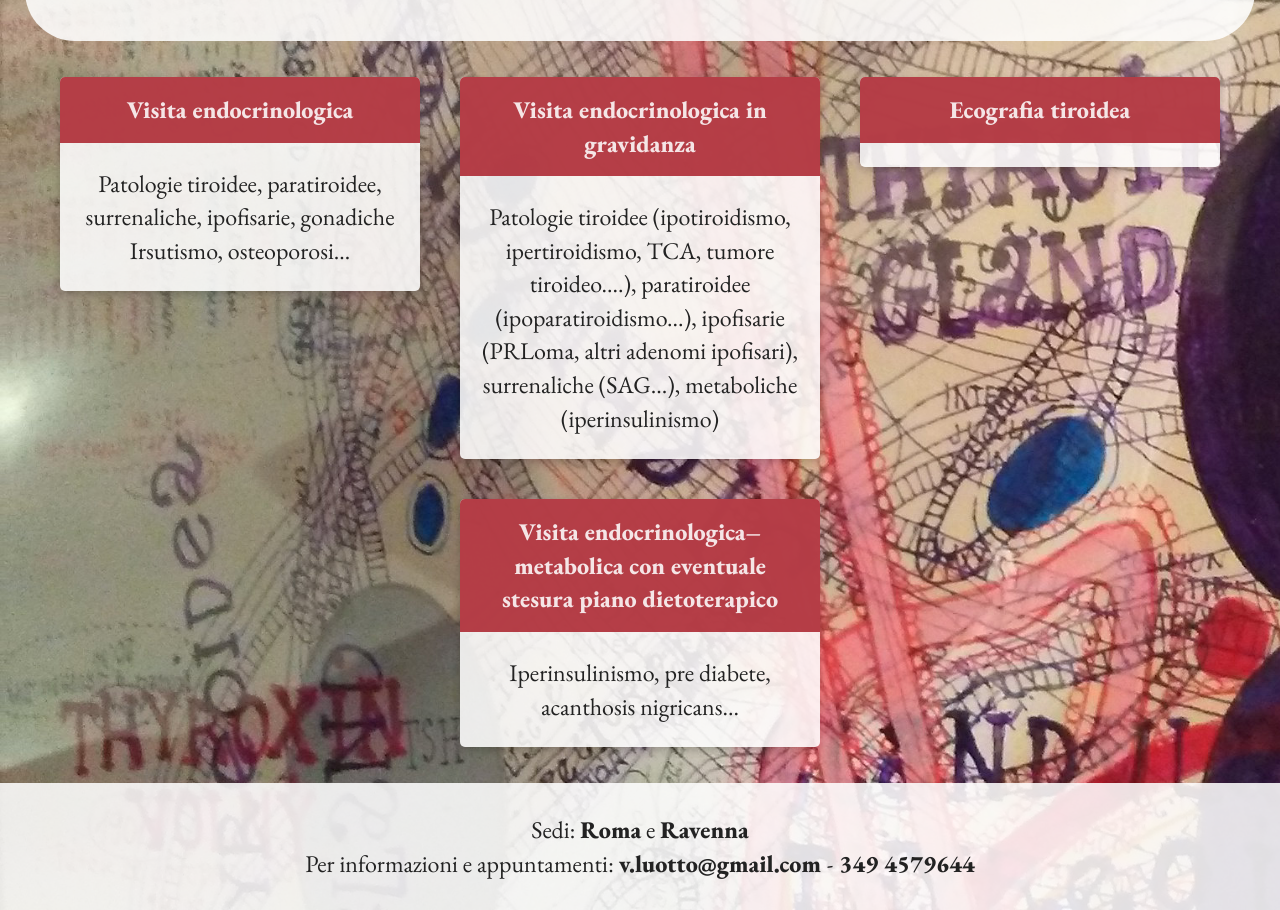
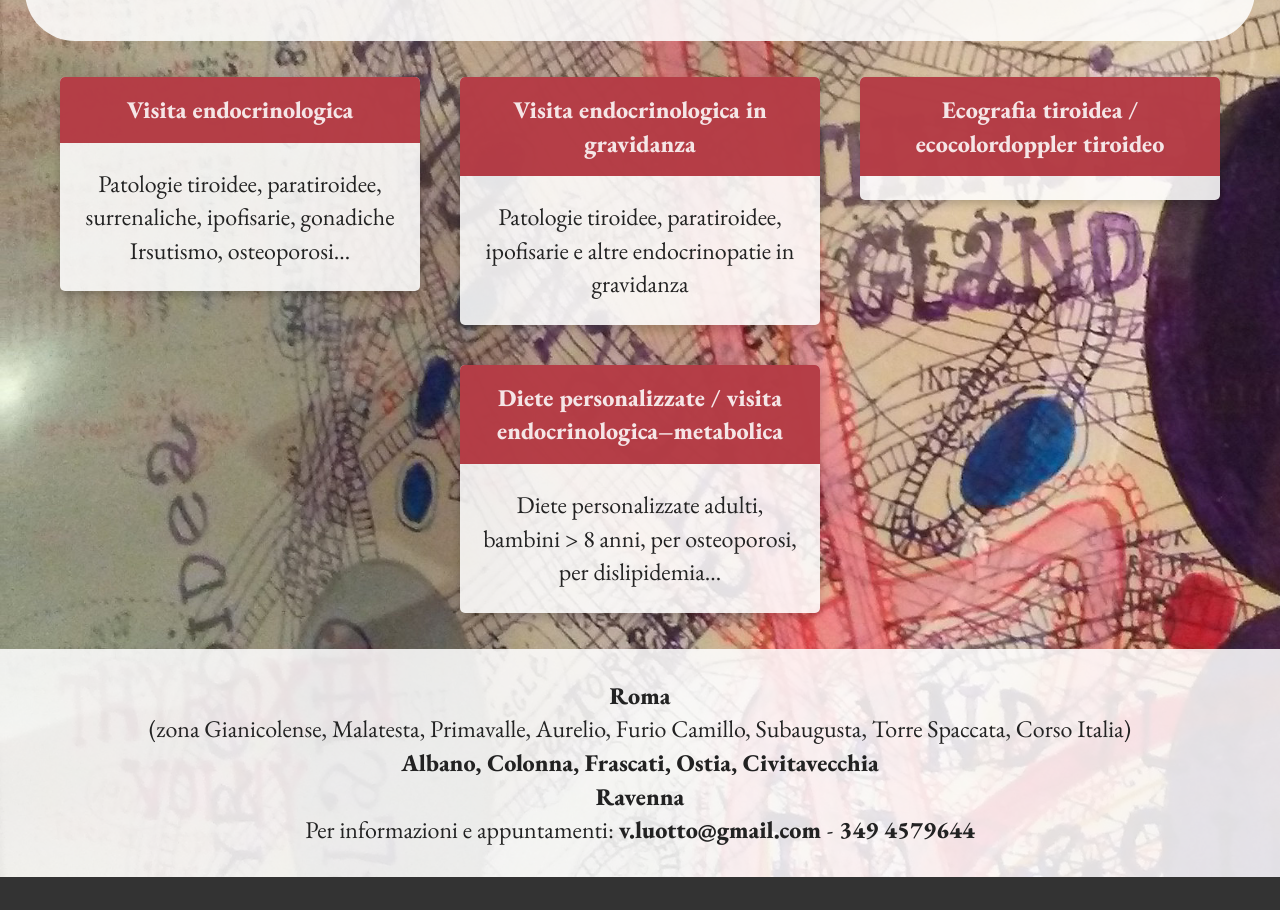
Before and after one commit to symphonybiz/valentinaluotto, a plain HTML site: page index.html in a window 1280 px wide. Shown: the part 298-1208 px from the top of the page. After the commit the page ends 1175 px from the top, so only its background shows below. Drawn offline with nearby package versions, Linux system fonts and the light colour scheme.

Commit message:
Update contents

```diff
--- a/index.html
+++ b/index.html
@@ -38,19 +38,23 @@
       </div>
       <div class="card">
         <div class="cardTitle">Visita endocrinologica in gravidanza</div>
-        <p class="cardContent">Patologie tiroidee (ipotiroidismo, ipertiroidismo, TCA, tumore tiroideo....), paratiroidee (ipoparatiroidismo...), ipofisarie (PRLoma, altri adenomi ipofisari), surrenaliche (SAG...), metaboliche (iperinsulinismo)</p>
+        <p class="cardContent">Patologie tiroidee, paratiroidee, ipofisarie e altre endocrinopatie in gravidanza</p>
       </div>
       <div class="card">
-        <div class="cardTitle">Ecografia tiroidea</div>
+        <div class="cardTitle">Ecografia tiroidea / ecocolordoppler tiroideo</div>
         <p class="cardContent"></p>
       </div>
       <div class="card">
-        <div class="cardTitle">Visita endocrinologica–metabolica con eventuale stesura piano dietoterapico</div>
-        <p class="cardContent">Iperinsulinismo, pre diabete, acanthosis nigricans...</p>
+        <div class="cardTitle">Diete personalizzate / visita endocrinologica–metabolica</div>
+        <p class="cardContent">Diete personalizzate adulti, bambini > 8 anni, per osteoporosi, per dislipidemia…</p>
       </div>
     </div>
     <div class="contacts">
-      <p>Sedi: <span class="boldo">Roma</span> e <span class="boldo">Ravenna</span> <br/> Per informazioni e appuntamenti: <span class="imeil boldo">4469754 9<span></span>43 <span class="nonboldo">-</span> moc.liamg@ot<span></span>toul.v</span>
+      <p><span class="boldo">Roma</span>
+        <br/>(zona Gianicolense, Malatesta, Primavalle, Aurelio, Furio Camillo, Subaugusta, Torre Spaccata, Corso Italia)
+        <br/><span class="boldo">Albano, Colonna, Frascati, Ostia, Civitavecchia</span>
+        <br/><span class="boldo">Ravenna</span>
+        <br/> Per informazioni e appuntamenti: <span class="imeil boldo">4469754 9<span></span>43 <span class="nonboldo">-</span> moc.liamg@ot<span></span>toul.v</span>
     </div>
   </div>
 </body>
```
